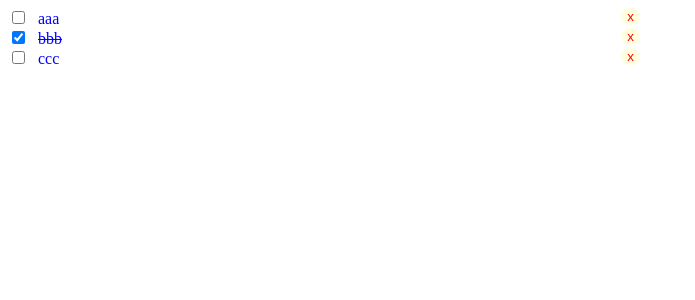
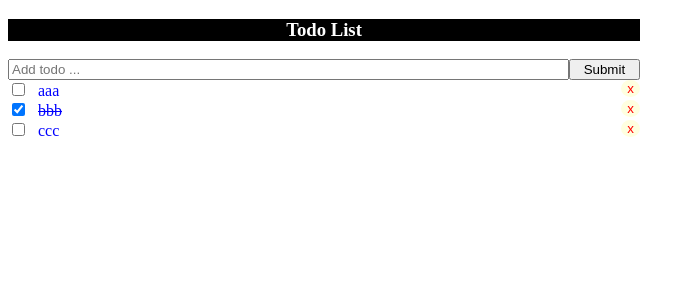
Before and after one commit to maliilam/react, a React (Create React App) app in the folder todo/: page / in a window 1280 px wide. Shown: the top 300 px of the page, without its empty margins (0-695 px from the left). Built offline with nearby package versions, Linux system fonts and the light colour scheme.

Commit message:
addtodo button

```diff
--- a/todo/src/App.js
+++ b/todo/src/App.js
@@ -1,5 +1,7 @@
 import React, { Component } from 'react';
 import Todos from './components/Todos'
+import Header from './components/layout/Header'
+import AddTodo from './components/AddTodo'
 
 class App extends Component{
   state = {
@@ -35,12 +37,14 @@ class App extends Component{
 
   delTodo = (id) => {
     this.setState({ todos: [...this.state.todos.filter(todo =>
-      todo.id != id)]})
+      todo.id !== id)]})
   }
 
   render() {
     return (
-      <div className="App">
+      <div className="App" style={{width:'50%'}}>
+        <Header/>
+        <AddTodo/>
         <header className="App-header">
           <Todos todos={this.state.todos}
             markComplete={this.markComplete}
--- /dev/null
+++ b/todo/src/components/AddTodo.js
@@ -0,0 +1,21 @@
+import React, { Component } from 'react'
+
+export default class AddTodo extends Component {
+    render() {
+        return (
+            <form style={{display: 'flex'}}>
+                <input
+                    type='text'
+                    name='title'
+                    style={{ flex: '10'}}
+                    placeholder='Add todo ...'
+                />
+                <input type="submit"
+                    value="Submit"
+                    className="btn"
+                    style={{flex: '1'}}
+                />
+            </form>
+        )
+    }
+}
--- a/todo/src/components/TodoItem.js
+++ b/todo/src/components/TodoItem.js
@@ -13,7 +13,7 @@ export class TodoItem extends Component {
     render() {
         const {id, title, completed} = this.props.todo;
         return (
-            <div style={{color:'blue', width:'50%'}}>
+            <div style={{color:'blue'}}>
                 <input type="checkbox" checked={completed}
                     onChange={this.props.markComplete.bind(this, id)} />
                 <span style={this.getStyle()}>
@@ -29,10 +29,6 @@ TodoItem.propTypes = {
     todo: PropTypes.object.isRequired
 }
 
-const itemStyle = {
-    backgroundColor: 'lightgray'
-}
-
 const btnStyle = {
     color: 'red',
     background: 'lightyellow',
--- /dev/null
+++ b/todo/src/components/layout/Header.js
@@ -0,0 +1,16 @@
+import React from 'react'
+
+function Header() {
+    return (
+        <header style={headerStyle}>
+            <h3>Todo List</h3>
+        </header>
+    )
+}
+
+const headerStyle = {
+    background: 'black',
+    color: 'white',
+    textAlign: 'center'
+}
+export default Header;
```
